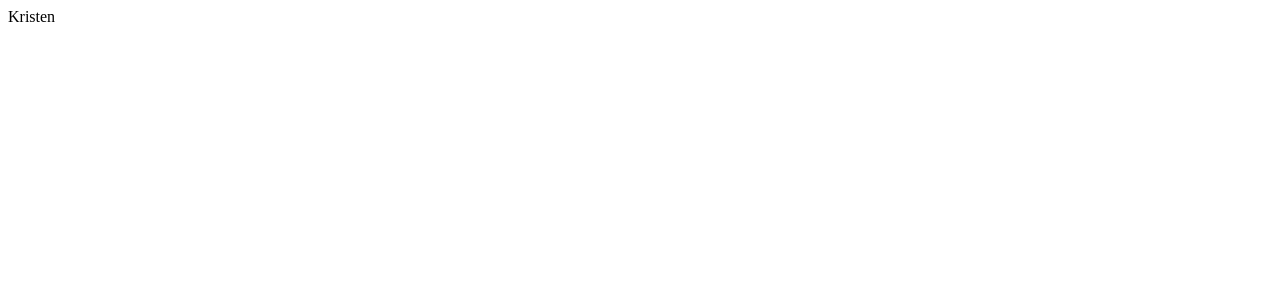
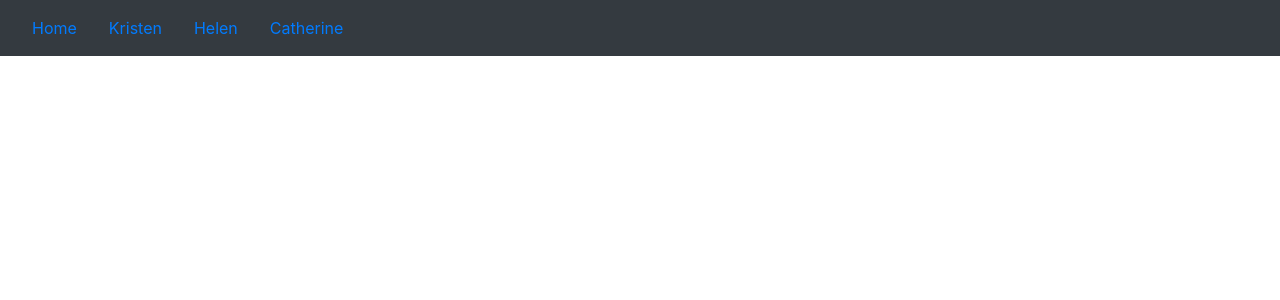
Before and after one commit to IntentusKristen/flask-blog, a Flask app: page /kristen in a window 1280 px wide. Before the commit the part shown is almost empty. Shown: the top 300 px of the page. Run offline with Flask 2, Linux system fonts and the light colour scheme; some libraries are stand-ins or nearby versions.

Commit message:
added photo

```diff
--- a/app/fellow_nav.py
+++ b/app/fellow_nav.py
@@ -6,7 +6,7 @@ fellow_nav = Blueprint('fellow_nav', __name__)
 
 @fellow_nav.route('/kristen')
 def kristen():
-    return "<p>Kristen<p>"
+    return render_template('kristen_page.html', title="Kristen Zhang", url=os.getenv("URL"))
 
 @fellow_nav.route('/helen')
 def helen():
--- a/app/templates/home.html
+++ b/app/templates/home.html
@@ -1,6 +1,5 @@
 <!DOCTYPE html>
 <html lang="en">
-  {% block title %}Home{% endblock %}
 
 <head>
     <!-- Required meta tags -->
--- a/app/templates/kristen_page.html
+++ b/app/templates/kristen_page.html
@@ -16,7 +16,7 @@
             crossorigin="anonymous"
         />
 
-        <title>{% block title %}Home{% endblock %}</title>
+        <title>{% block title %}Kristen{% endblock %}</title>
     </head>
 
     <body>
@@ -30,6 +30,12 @@
               <span class="navbar-toggler-icon"></span>
             </button>
 
+            <div class="collapse navbar-collapse" id="navbar">
+                <a class="nav-item nav-link" id="home" href="/">Home</a>
+                <a class="nav-item nav-link" id="kristen" href="/kristen">Kristen</a>
+                <a class="nav-item nav-link" id="helen" href="/helen">Helen</a>
+                <a class="nav-item nav-link" id="catherine" href="/catherine">Catherine</a>
+            </div>
         </nav>
 
         <!-- script to use your own javascript stored in static-->
```
Also changed, not shown: app/static/img/Kristen Zhang.jpg (added).
